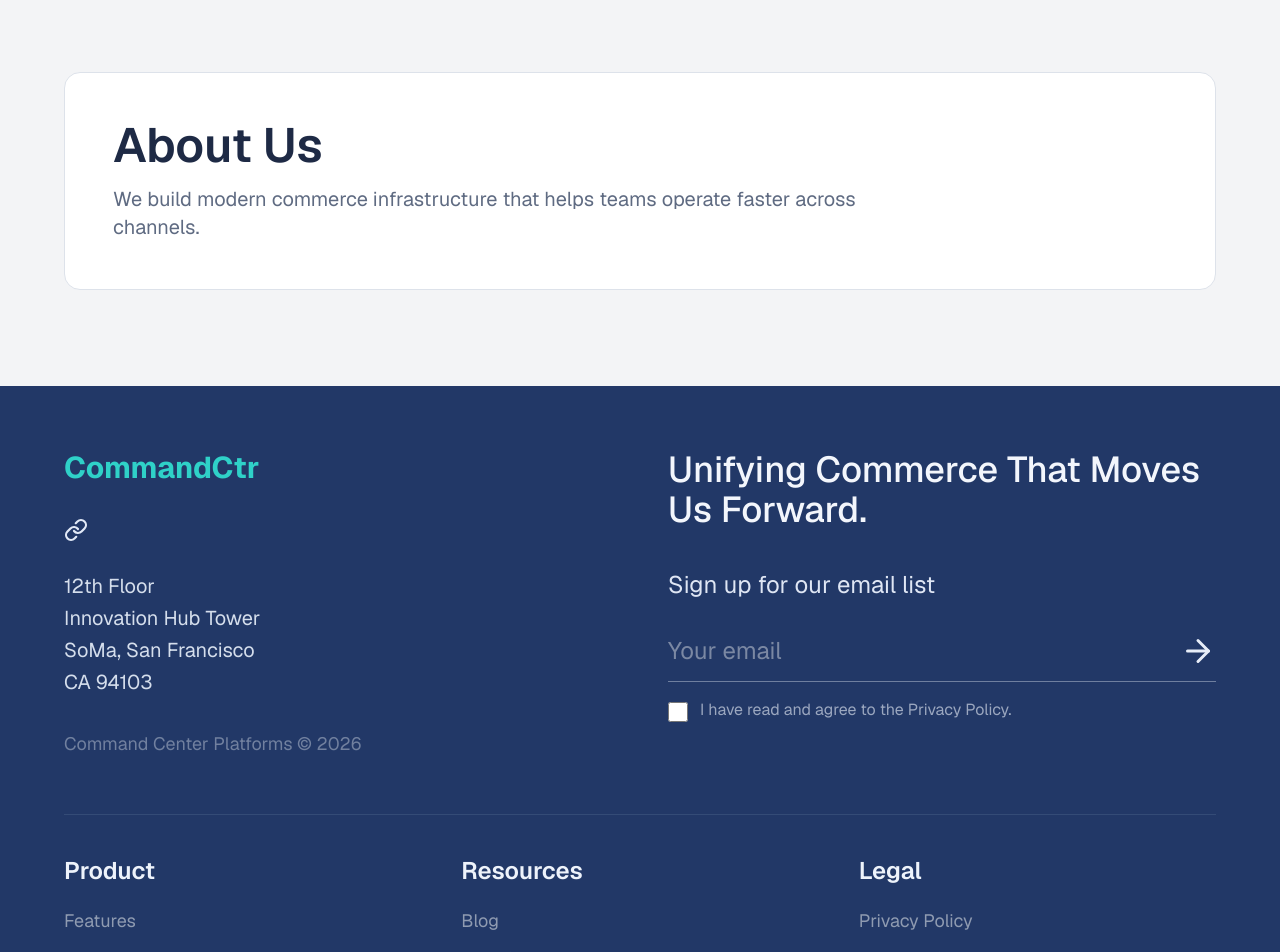
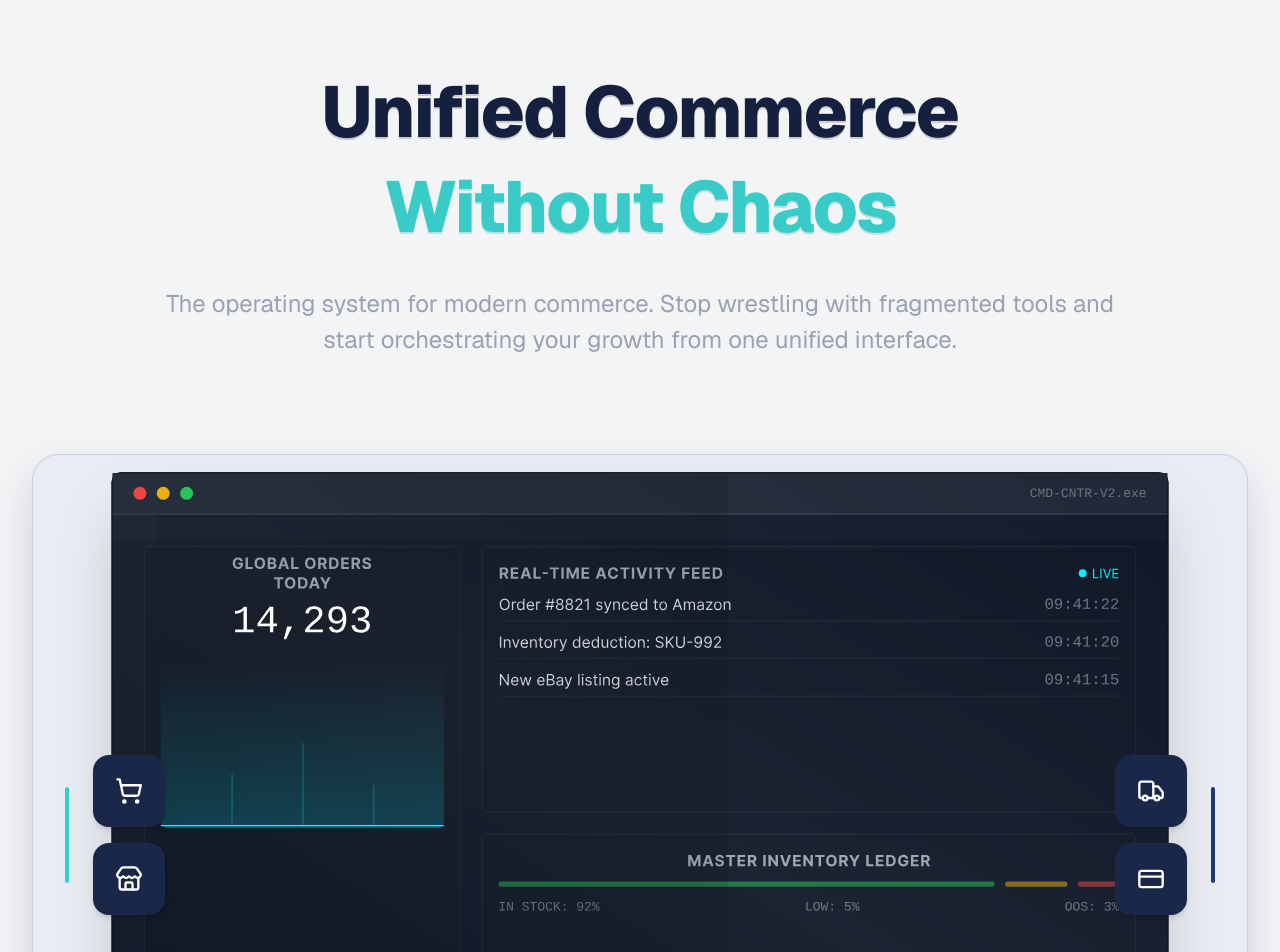
Before and after one commit to Shourov98/siyam-site, a Next.js app: page /about-us in a window 1280 px wide. Shown: the part 100-1052 px from the top of the page. Built offline with nearby package versions, Linux system fonts and the light colour scheme.

Commit message:
feature(about us): hero section

```diff
--- a/app/(site)/about-us/page.tsx
+++ b/app/(site)/about-us/page.tsx
@@ -1,13 +1,11 @@
+import AboutUsCarousel from "../components/AboutUsCarousel";
+import AboutUsTopHeading from "../components/AboutUsTopHeading";
+
 export default function AboutUsPage() {
   return (
-    <main className="bg-[#f3f4f6] px-6 py-16 sm:px-10 lg:px-16 lg:py-24">
-      <section className="mx-auto w-full max-w-[1200px] rounded-2xl border border-[#dde2ea] bg-white p-8 sm:p-12">
-        <h1 className="text-4xl font-semibold text-[#1e2a45] sm:text-5xl">About Us</h1>
-        <p className="mt-4 max-w-[760px] text-lg text-[#5f6b82] sm:text-xl">
-          We build modern commerce infrastructure that helps teams operate faster
-          across channels.
-        </p>
-      </section>
+    <main className="bg-[#f3f4f6]">
+      <AboutUsTopHeading />
+      <AboutUsCarousel />
     </main>
   );
 }
--- /dev/null
+++ b/app/(site)/components/AboutUsCarousel.tsx
@@ -0,0 +1,92 @@
+"use client";
+
+import Image from "next/image";
+import { CreditCard, ShoppingCart, Store, Truck } from "lucide-react";
+import { useEffect, useState } from "react";
+
+const slides = [
+  { src: "/about-us-hero.png", alt: "Team collaborating on commerce strategy" },
+  { src: "/about-us-hero2.svg", alt: "Team planning growth operations" },
+];
+
+export default function AboutUsCarousel() {
+  const [activeIndex, setActiveIndex] = useState(0);
+
+  useEffect(() => {
+    const timer = window.setInterval(() => {
+      setActiveIndex((prev) => (prev + 1) % slides.length);
+    }, 3600);
+
+    return () => window.clearInterval(timer);
+  }, []);
+
+  return (
+    <section className="bg-[#f3f4f6] pb-16 lg:pb-24">
+      <div className="w-full px-4 sm:px-6 lg:px-8">
+        <div className="relative overflow-hidden rounded-[26px] border border-[#c8d0dc] bg-[#e9edf3] shadow-[0_20px_42px_rgba(16,32,58,0.16)]">
+          <div className="relative h-[380px] w-full sm:h-[520px] lg:h-[760px]">
+            {slides.map((slide, index) => (
+              <div
+                key={slide.src}
+                className={`absolute inset-0 transition-opacity duration-700 ${
+                  index === activeIndex ? "opacity-100" : "opacity-0"
+                }`}
+              >
+                <Image
+                  src={slide.src}
+                  alt={slide.alt}
+                  fill
+                  priority={index === 0}
+                  className="object-contain"
+                />
+              </div>
+            ))}
+          </div>
+
+          <div className="pointer-events-none absolute inset-y-0 left-4 hidden items-center md:flex lg:left-8">
+            <div className="flex items-center gap-4 lg:gap-6">
+              <div className="h-24 w-[4px] rounded-full bg-[#2fd1c8]" />
+              <div className="space-y-3 lg:space-y-4">
+                <div className="flex h-[60px] w-[60px] items-center justify-center rounded-2xl bg-[#1a2749] text-white shadow-md lg:h-[72px] lg:w-[72px]">
+                  <ShoppingCart className="h-6 w-6 lg:h-7 lg:w-7" />
+                </div>
+                <div className="flex h-[60px] w-[60px] items-center justify-center rounded-2xl bg-[#1a2749] text-white shadow-md lg:h-[72px] lg:w-[72px]">
+                  <Store className="h-6 w-6 lg:h-7 lg:w-7" />
+                </div>
+              </div>
+            </div>
+          </div>
+
+          <div className="pointer-events-none absolute inset-y-0 right-4 hidden items-center md:flex lg:right-8">
+            <div className="flex items-center gap-4 lg:gap-6">
+              <div className="space-y-3 lg:space-y-4">
+                <div className="flex h-[60px] w-[60px] items-center justify-center rounded-2xl bg-[#1a2749] text-white shadow-md lg:h-[72px] lg:w-[72px]">
+                  <Truck className="h-6 w-6 lg:h-7 lg:w-7" />
+                </div>
+                <div className="flex h-[60px] w-[60px] items-center justify-center rounded-2xl bg-[#1a2749] text-white shadow-md lg:h-[72px] lg:w-[72px]">
+                  <CreditCard className="h-6 w-6 lg:h-7 lg:w-7" />
+                </div>
+              </div>
+              <div className="h-24 w-[4px] rounded-full bg-[#233a6e]" />
+            </div>
+          </div>
+
+          <div className="absolute bottom-4 left-4 right-4 rounded-2xl bg-[#1a2749] px-4 py-4 text-white shadow-xl sm:bottom-6 sm:left-6 sm:right-6 sm:px-7">
+            <div className="flex items-center gap-4">
+              <div className="flex items-center gap-4">
+                <div className="flex h-10 w-10 items-center justify-center rounded-full bg-[#223765] text-[#2fd1c8]">
+                  ↗
+                </div>
+                <div>
+                  <p className="text-lg font-semibold sm:text-xl">Growth Velocity</p>
+                  <p className="text-sm text-[#7f90af]">Year over year expansion</p>
+                </div>
+              </div>
+              <p className="ml-auto pr-2 text-2xl font-bold text-[#1ee57a] sm:text-3xl">+124%</p>
+            </div>
+          </div>
+        </div>
+      </div>
+    </section>
+  );
+}
--- /dev/null
+++ b/app/(site)/components/AboutUsTopHeading.tsx
@@ -0,0 +1,18 @@
+export default function AboutUsTopHeading() {
+  return (
+    <section className="bg-[#f3f4f6] px-6 py-16 sm:px-10 lg:px-16 lg:py-24">
+      <div className="mx-auto w-full max-w-[1180px] text-center">
+        <h1 className="text-5xl font-extrabold leading-[1.1] tracking-[-0.02em] text-[#15203e] drop-shadow-[0_2px_0_rgba(9,16,33,0.18)] sm:text-6xl lg:text-7xl">
+          Unified Commerce
+        </h1>
+        <h2 className="mt-4 text-5xl font-extrabold leading-[1.1] tracking-[-0.02em] text-[#38cbc7] drop-shadow-[0_2px_0_rgba(16,160,156,0.25)] sm:text-6xl lg:text-7xl">
+          Without Chaos
+        </h2>
+        <p className="mx-auto mt-10 max-w-[1000px] text-lg leading-[1.5] text-[#97a2b4] sm:text-2xl">
+          The operating system for modern commerce. Stop wrestling with fragmented
+          tools and start orchestrating your growth from one unified interface.
+        </p>
+      </div>
+    </section>
+  );
+}
```
Also changed, not shown: public/about-us-hero.png (added), public/about-us-hero2.svg (added).
